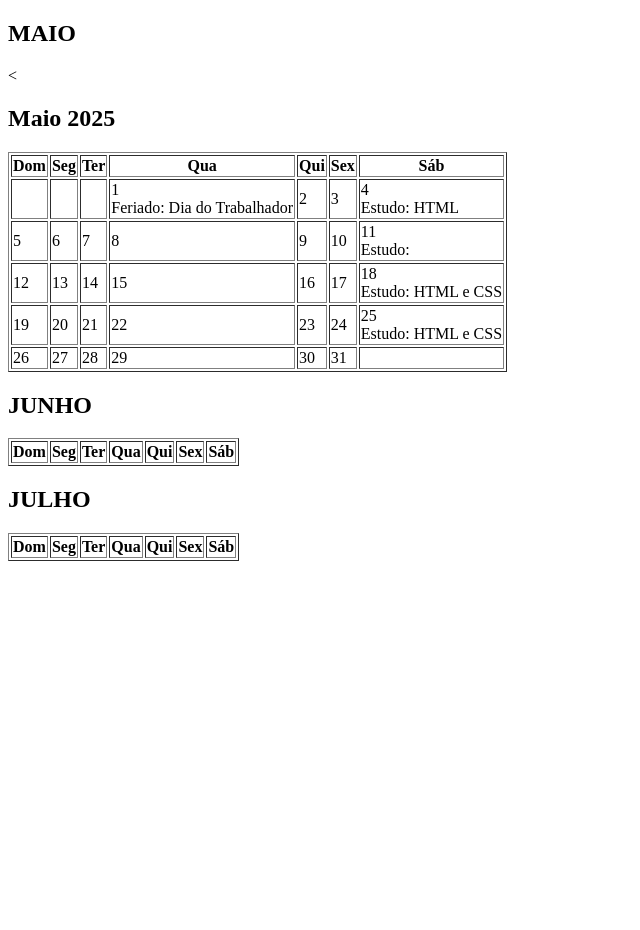
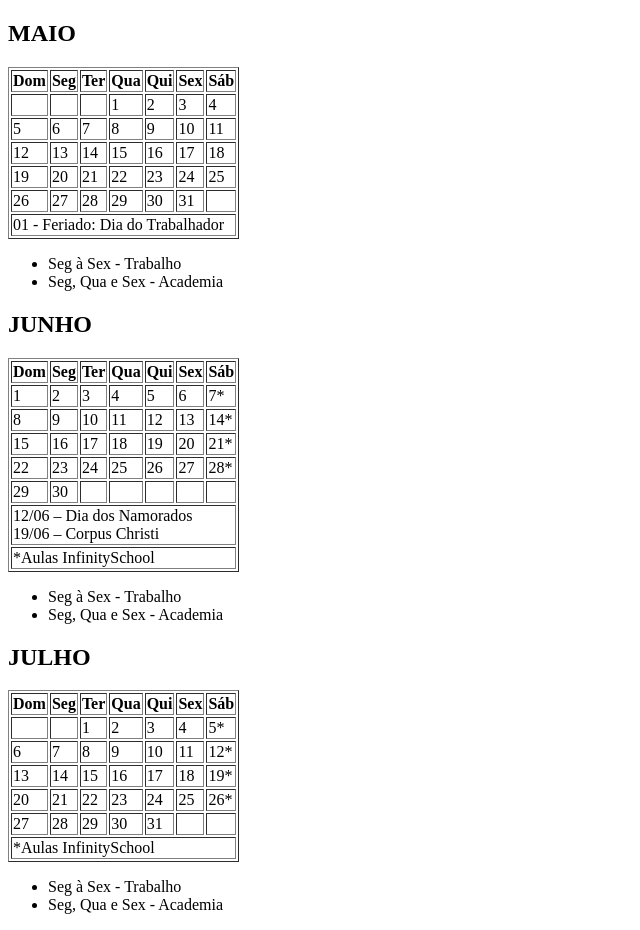
Before and after one commit to dessamirandan/InfinitySchool, a plain HTML site: page Modulo_1/atividade2.html in a window 1280 px wide. Shown: the whole page, without its empty margins (0-640 px from the left). Before the commit the page ends 800 px from the top, so only its background shows below. Drawn offline with Linux system fonts and the light colour scheme.

Commit message:
Update atividade2.html

```diff
--- a/Modulo_1/atividade2.html
+++ b/Modulo_1/atividade2.html
@@ -1,40 +1,210 @@
 <!DOCTYPE html>
 <html lang="en">
+
 <head>
     <meta charset="UTF-8">
     <meta name="viewport" content="width=device-width, initial-scale=1.0">
     <title>Document</title>
 </head>
+
 <body>
     <h2>MAIO</h2>
-    <<h2>Maio 2025</h2>
     <table border="1">
         <tr>
-            <th>Dom</th><th>Seg</th><th>Ter</th><th>Qua</th><th>Qui</th><th>Sex</th><th>Sáb</th>
+            <th>Dom</th>
+            <th>Seg</th>
+            <th>Ter</th>
+            <th>Qua</th>
+            <th>Qui</th>
+            <th>Sex</th>
+            <th>Sáb</th>
         </tr>
         <tr>
-            <td></td><td></td><td></td><td>1<br>Feriado: Dia do Trabalhador</td><td>2</td><td>3</td><td>4<br>Estudo: HTML</td>
+            <td></td>
+            <td></td>
+            <td></td>
+            <td>1</td>
+            <td>2</td>
+            <td>3</td>
+            <td>4</td>
         </tr>
         <tr>
-            <td>5</td><td>6</td><td>7</td><td>8</td><td>9</td><td>10</td><td>11<br>Estudo: <HTMl></HTMl></td>
+            <td>5</td>
+            <td>6</td>
+            <td>7</td>
+            <td>8</td>
+            <td>9</td>
+            <td>10</td>
+            <td>11</td>
         </tr>
         <tr>
-            <td>12</td><td>13</td><td>14</td><td>15</td><td>16</td><td>17</td><td>18<br>Estudo: HTML e CSS</td>
+            <td>12</td>
+            <td>13</td>
+            <td>14</td>
+            <td>15</td>
+            <td>16</td>
+            <td>17</td>
+            <td>18</td>
         </tr>
         <tr>
-            <td>19</td><td>20</td><td>21</td><td>22</td><td>23</td><td>24</td><td>25<br>Estudo: HTML e CSS</td>
+            <td>19</td>
+            <td>20</td>
+            <td>21</td>
+            <td>22</td>
+            <td>23</td>
+            <td>24</td>
+            <td>25</td>
         </tr>
         <tr>
-            <td>26</td><td>27</td><td>28</td><td>29</td><td>30</td><td>31</td><td></td>
+            <td>26</td>
+            <td>27</td>
+            <td>28</td>
+            <td>29</td>
+            <td>30</td>
+            <td>31</td>
+            <td></td>
+        </tr>
+        <tr>
+            <td colspan="7">01 - Feriado: Dia do Trabalhador</td>
         </tr>
     </table>
+    <ul>
+        <li>Seg à Sex - Trabalho</li>
+        <li>Seg, Qua e Sex - Academia</li>
+    </ul>
     <H2>JUNHO</H2>
     <table border="1">
-        <th>Dom</th><th>Seg</th><th>Ter</th><th>Qua</th><th>Qui</th><th>Sex</th><th>Sáb</th>
+        <tr>
+            <th>Dom</th>
+            <th>Seg</th>
+            <th>Ter</th>
+            <th>Qua</th>
+            <th>Qui</th>
+            <th>Sex</th>
+            <th>Sáb</th>
+        </tr>
+        <tr>
+            <td>1</td>
+            <td>2</td>
+            <td>3</td>
+            <td>4</td>
+            <td>5</td>
+            <td>6</td>
+            <td>7*</td>
+        </tr>
+        <tr>
+            <td>8</td>
+            <td>9</td>
+            <td>10</td>
+            <td>11</td>
+            <td>12</td>
+            <td>13</td>
+            <td>14*</td>
+        </tr>
+        <tr>
+            <td>15</td>
+            <td>16</td>
+            <td>17</td>
+            <td>18</td>
+            <td>19</td>
+            <td>20</td>
+            <td>21*</td>
+        </tr>
+        <tr>
+            <td>22</td>
+            <td>23</td>
+            <td>24</td>
+            <td>25</td>
+            <td>26</td>
+            <td>27</td>
+            <td>28*</td>
+        </tr>
+        <tr>
+            <td>29</td>
+            <td>30</td>
+            <td></td>
+            <td></td>
+            <td></td>
+            <td></td>
+            <td></td>
+        </tr>
+        <tr>
+            <td colspan="7">
+                12/06 – Dia dos Namorados <br> 19/06 – Corpus Christi
+            </td>
+        </tr>
+        <tr>
+            <td colspan="7"> *Aulas InfinitySchool</td>
+        </tr>
     </table>
+    <ul>
+        <li>Seg à Sex - Trabalho</li>
+        <li>Seg, Qua e Sex - Academia</li>
+    </ul>
     <h2>JULHO</h2>
     <table border="1">
-        <th>Dom</th><th>Seg</th><th>Ter</th><th>Qua</th><th>Qui</th><th>Sex</th><th>Sáb</th>
+        <tr>
+            <th>Dom</th>
+            <th>Seg</th>
+            <th>Ter</th>
+            <th>Qua</th>
+            <th>Qui</th>
+            <th>Sex</th>
+            <th>Sáb</th>
+        </tr>
+        <tr>
+            <td></td>
+            <td></td>
+            <td>1</td>
+            <td>2</td>
+            <td>3</td>
+            <td>4</td>
+            <td>5*</td>
+        </tr>
+        <tr>
+            <td>6</td>
+            <td>7</td>
+            <td>8</td>
+            <td>9</td>
+            <td>10</td>
+            <td>11</td>
+            <td>12*</td>
+        </tr>
+        <tr>
+            <td>13</td>
+            <td>14</td>
+            <td>15</td>
+            <td>16</td>
+            <td>17</td>
+            <td>18</td>
+            <td>19*</td>
+        </tr>
+        <tr>
+            <td>20</td>
+            <td>21</td>
+            <td>22</td>
+            <td>23</td>
+            <td>24</td>
+            <td>25</td>
+            <td>26*</td>
+        </tr>
+        <tr>
+            <td>27</td>
+            <td>28</td>
+            <td>29</td>
+            <td>30</td>
+            <td>31</td>
+            <td></td>
+            <td></td>
+        </tr>
+        <tr>
+            <td colspan="7">*Aulas InfinitySchool</td>
+        </tr>
     </table>
+    <ul>
+        <li>Seg à Sex - Trabalho</li>
+        <li>Seg, Qua e Sex - Academia</li>
+    </ul>
 </body>
+
 </html>
```
